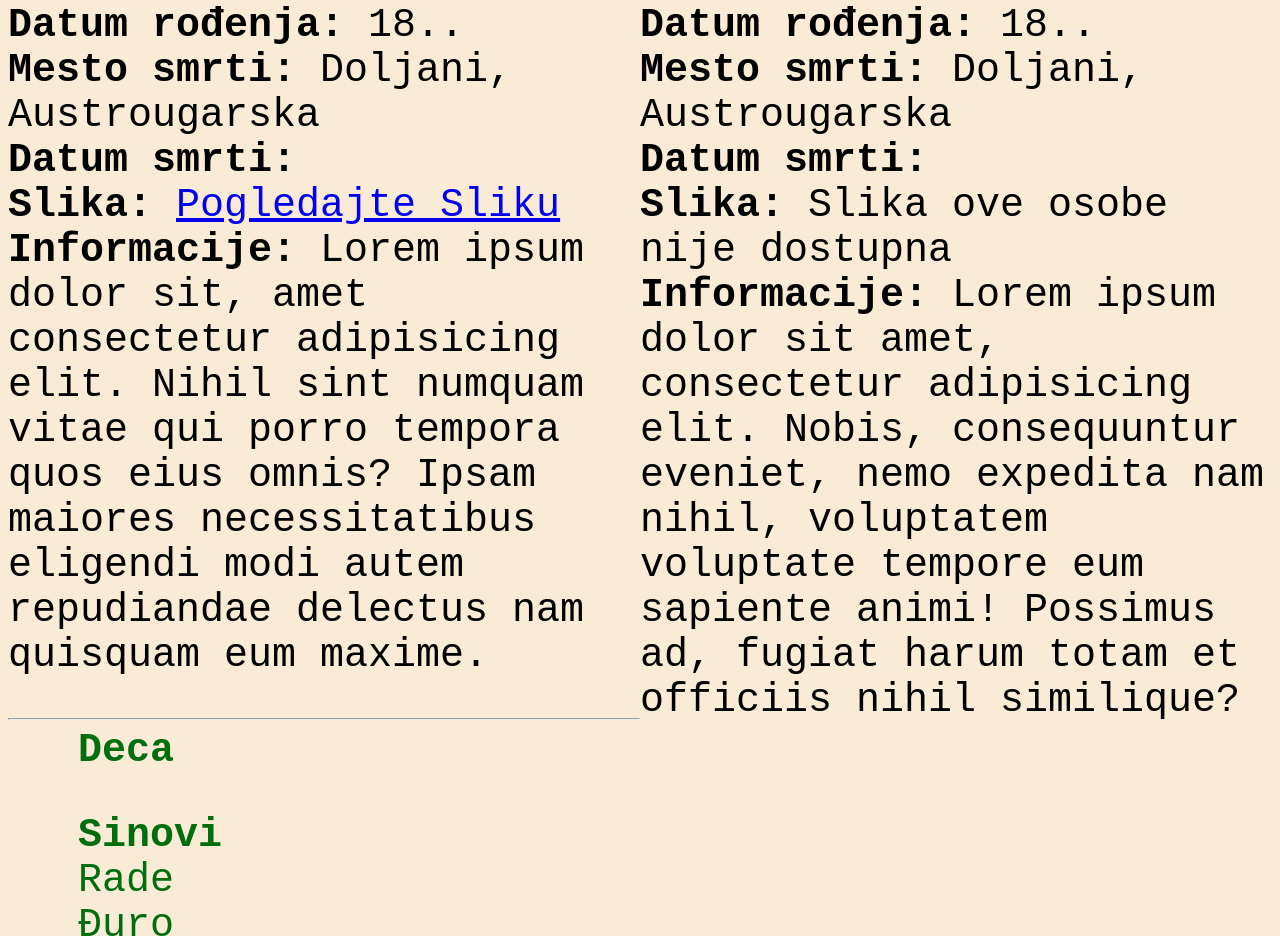
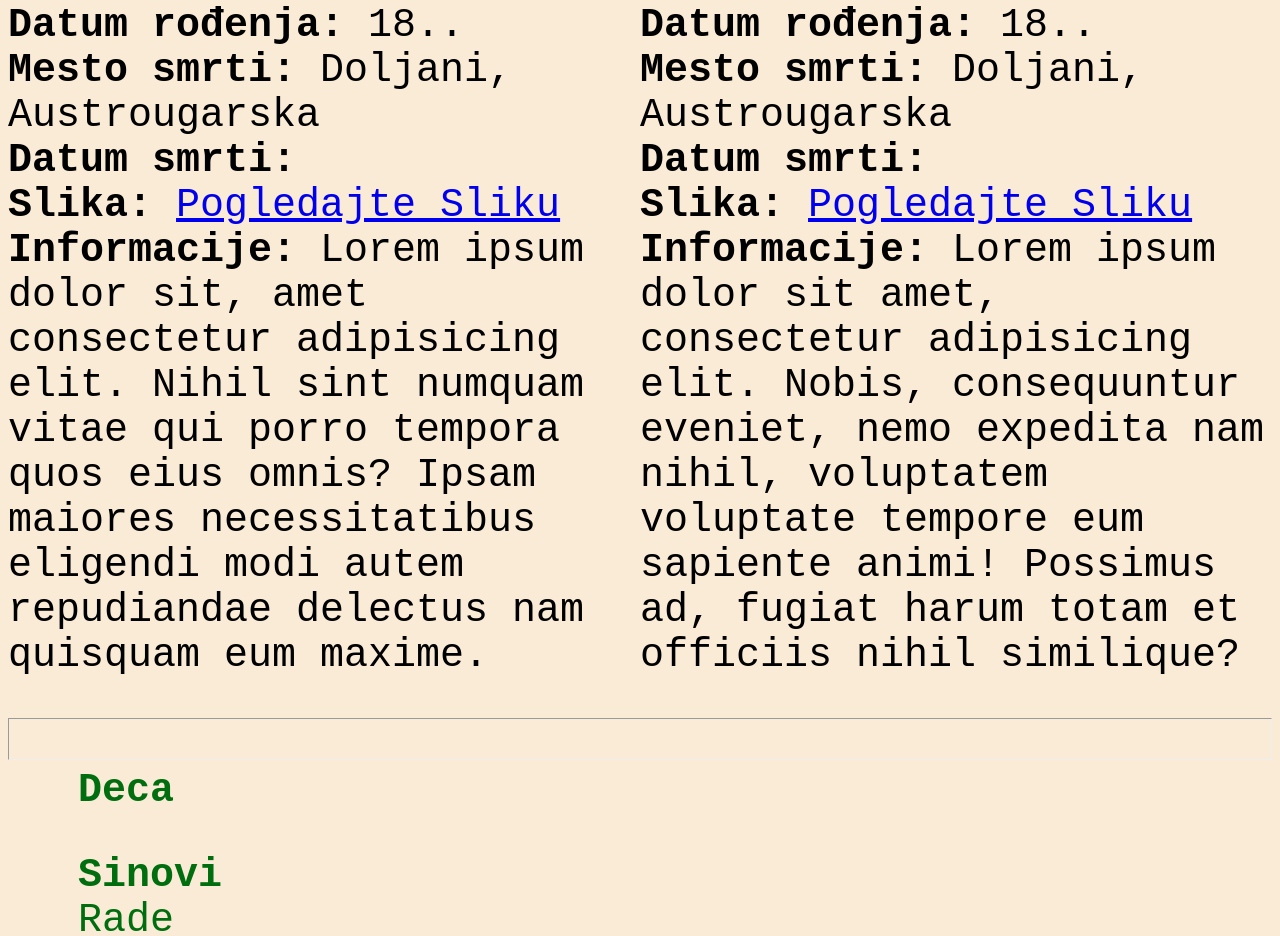
Before and after one commit to VedranRock/Doseni, a plain HTML site: page index.html in a window 1280 px wide. Shown: the part 304-1240 px from the top of the page. Drawn offline with Linux system fonts and the light colour scheme; a script that the page names is missing.

Commit message:
Changes to image viewing

```diff
--- a/index.html
+++ b/index.html
@@ -46,7 +46,7 @@
                 <br>
                 <b>Datum smrti: </b>
                 <br>
-                <b>Slika: </b> Slika ove osobe nije dostupna
+                <b>Slika: </b> <a href="https://vedranrock.github.io/Doseni/template.html">Pogledajte Sliku</a>
                 <br>
                 <b>Informacije: </b> Lorem ipsum dolor sit amet, consectetur adipisicing elit. Nobis, consequuntur
                 eveniet, nemo expedita nam nihil, voluptatem voluptate tempore eum sapiente animi! Possimus ad, fugiat
--- a/styles.css
+++ b/styles.css
@@ -1,8 +1,6 @@
-const
-
 hr {
     color: black;
-    size: 10px;
+    padding: 20px;
 }
 
 body {
```
Also changed, not shown: template.html (+2 -4 lines), script.js (added).
